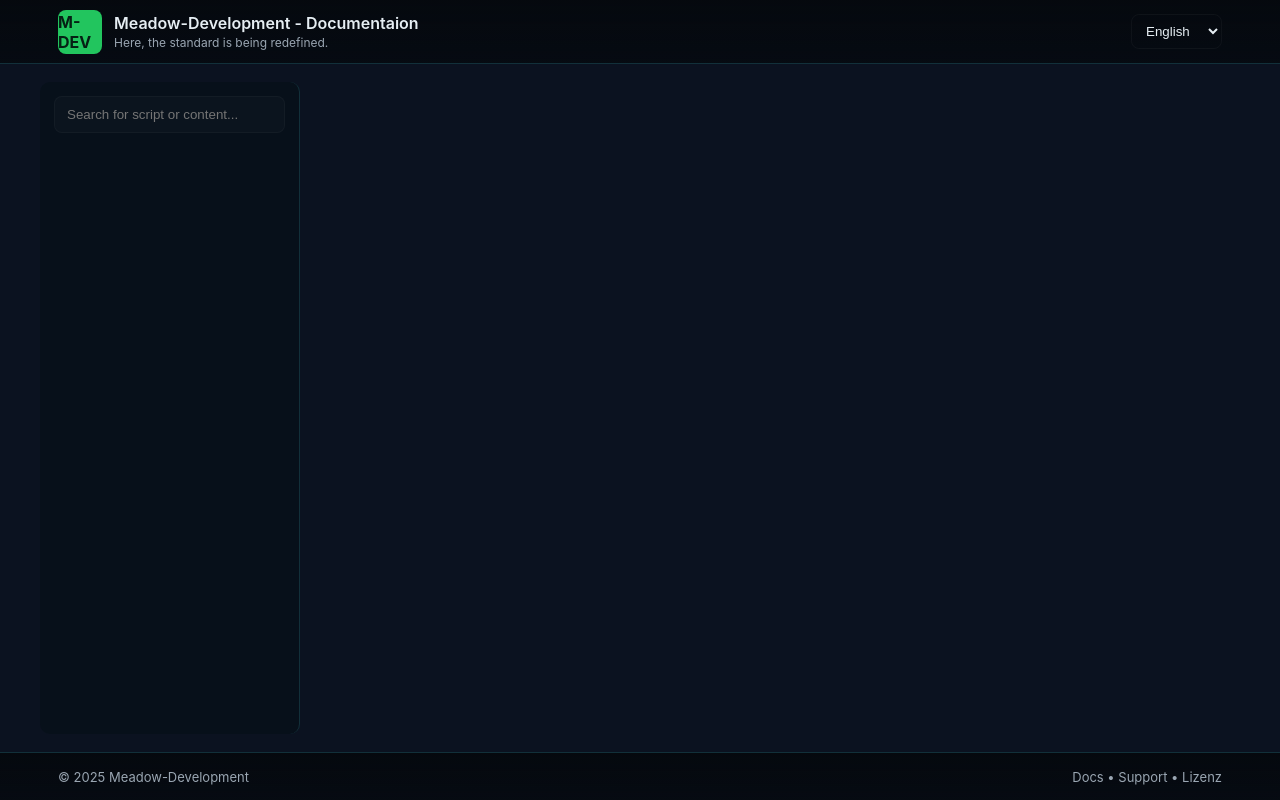
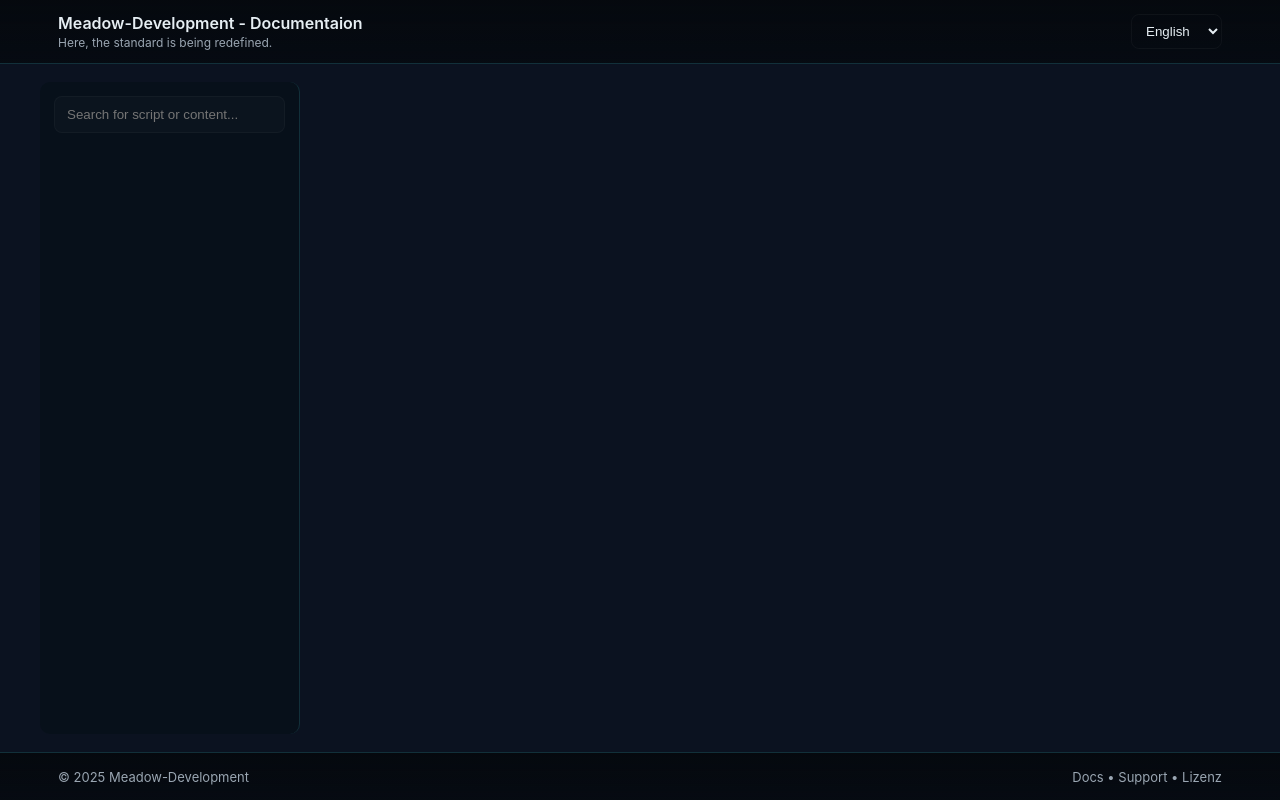
Before and after one commit to Meadow-Development/documentation, a plain HTML site: page index.html in a window 1280 px wide. Drawn offline with Linux system fonts and the light colour scheme.

Commit message:
Update index.html

```diff
--- a/index.html
+++ b/index.html
@@ -11,7 +11,6 @@
   <header class="site-header">
     <div class="header-inner">
       <div class="brand">
-        <div class="logo">M-DEV</div>
         <div>
           <div class="site-title">Meadow-Development - Documentaion</div>
           <div class="site-sub">Here, the standard is being redefined.</div>
```
